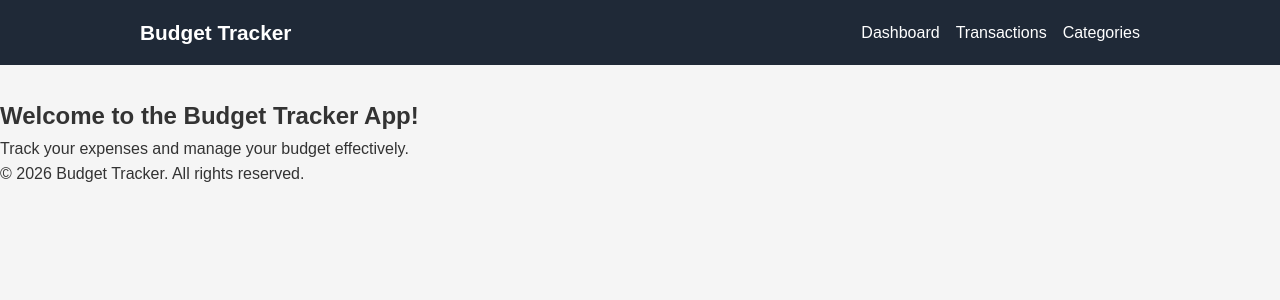
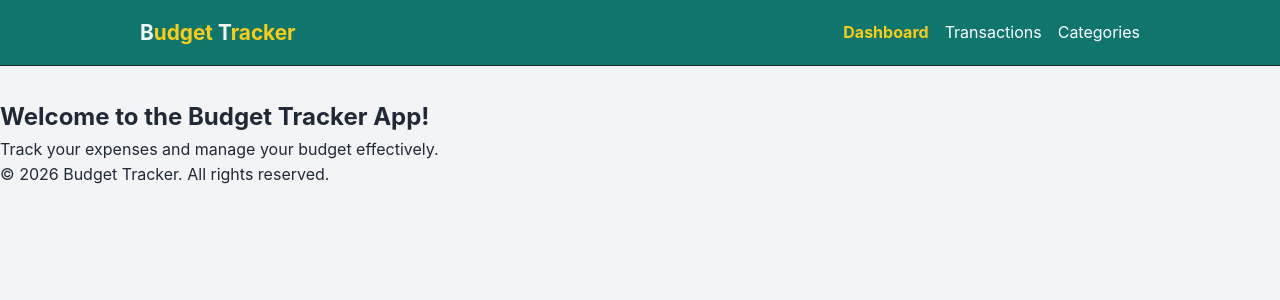
Before and after one commit to Mohd-Idris/Module-5---Framework-Project---React-JS-Next.js, a Next.js app: page / in a window 1280 px wide. Shown: the top 300 px of the page. Built offline with nearby package versions, Linux system fonts and the light colour scheme.

Commit message:
Add active link & Style it

```diff
--- a/app/globals.css
+++ b/app/globals.css
@@ -5,9 +5,41 @@
   text-decoration: none;
 }
 
+:root {
+  --primary-color: #0f766e;
+  --accent-color: #facc15;
+  --text-color: #1f2937;
+  --background-color: #f3f4f6;
+
+  --light-green-bgcolor: #f0fdf9;
+  --light-gold-bgcolor: #fffbeb;
+
+  /* --primary-color: #4caf50;
+  --secondary-color: #f44336;
+  --background-color: #f5f5f5;
+  --text-color: #333;
+  --font-family: 'Geist', sans-serif;*/
+}
+
 body {
-  font-family: 'Geist', sans-serif;
-  background-color: #f5f5f5;
-  color: #333;
+  font-family: 'Inter', sans-serif;
+  background-color: var(--background-color);
+  color: var(--text-color);
   line-height: 1.6;
 }
+
+.logo {
+  font-size: 1.5rem;
+  font-weight: bold;
+  color: var(--accent-color) !important;
+}
+
+.nav-bar-span {
+  color: var(--background-color);
+  font-weight: bold;
+}
+
+.active {
+  color: var(--accent-color) !important;
+  font-weight: bold;
+}
--- a/components/NavBar.js
+++ b/components/NavBar.js
@@ -1,14 +1,17 @@
 "use client";
 
 import Link from "next/link";
+import { usePathname } from "next/navigation";
 
 export default function NavBar() {
+  const pathname = usePathname();
+
   // Define styles for the navigation bar and its elements
   const navBarStyle = {
-    backgroundColor: "#1f2937",
+    backgroundColor: "var(--primary-color)",
     padding: "1rem 2rem",
     marginBottom: "2rem",
-    // borderBottom: '1px solid #dee2e6',
+    borderBottom: "1px solid var(--text-color)",
   };
 
   const NavBarContainerStyle = {
@@ -20,7 +23,7 @@ export default function NavBar() {
   };
 
   const LogoStyle = {
-    color: "#fff",
+    color: "var(--accent-color)",
     fontSize: "1.3rem",
     fontWeight: "bold",
   };
@@ -37,18 +40,31 @@ export default function NavBar() {
 
   return (
     <nav style={navBarStyle}>
-      <div style={NavBarContainerStyle}>
-        <Link href="/" style={LogoStyle}>
-          Budget Tracker
+      <div className="nav-bar-container" style={NavBarContainerStyle}>
+        <Link href="/" className="logo" style={LogoStyle}>
+          <span className="nav-bar-span">B</span>udget{" "}
+          <span className="nav-bar-span">T</span>racker
         </Link>
-        <div style={NavBarLinksContainerStyle}>
-          <Link href="/" style={LinkStyle}>
+        <div className="nav-links-container" style={NavBarLinksContainerStyle}>
+          <Link
+            href="/"
+            className={pathname === "/" ? "active" : ""}
+            style={LinkStyle}
+          >
             Dashboard
           </Link>
-          <Link href="/transactions" style={LinkStyle}>
+          <Link
+            href="/transactions"
+            className={pathname === "/transactions" ? "active" : ""}
+            style={LinkStyle}
+          >
             Transactions
           </Link>
-          <Link href="/categories" style={LinkStyle}>
+          <Link
+            href="/categories"
+            className={pathname === "/categories" ? "active" : ""}
+            style={LinkStyle}
+          >
             Categories
           </Link>
         </div>
```
